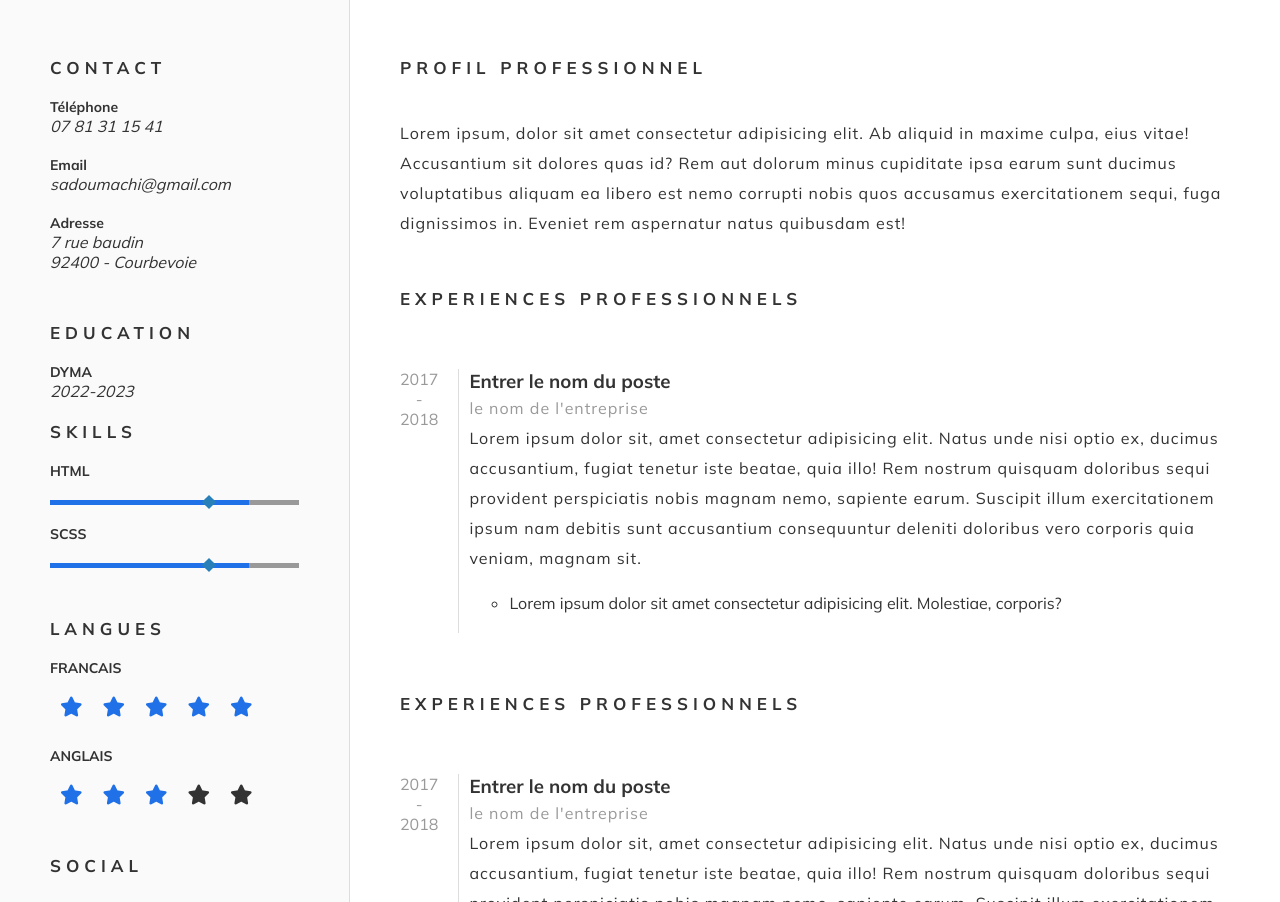
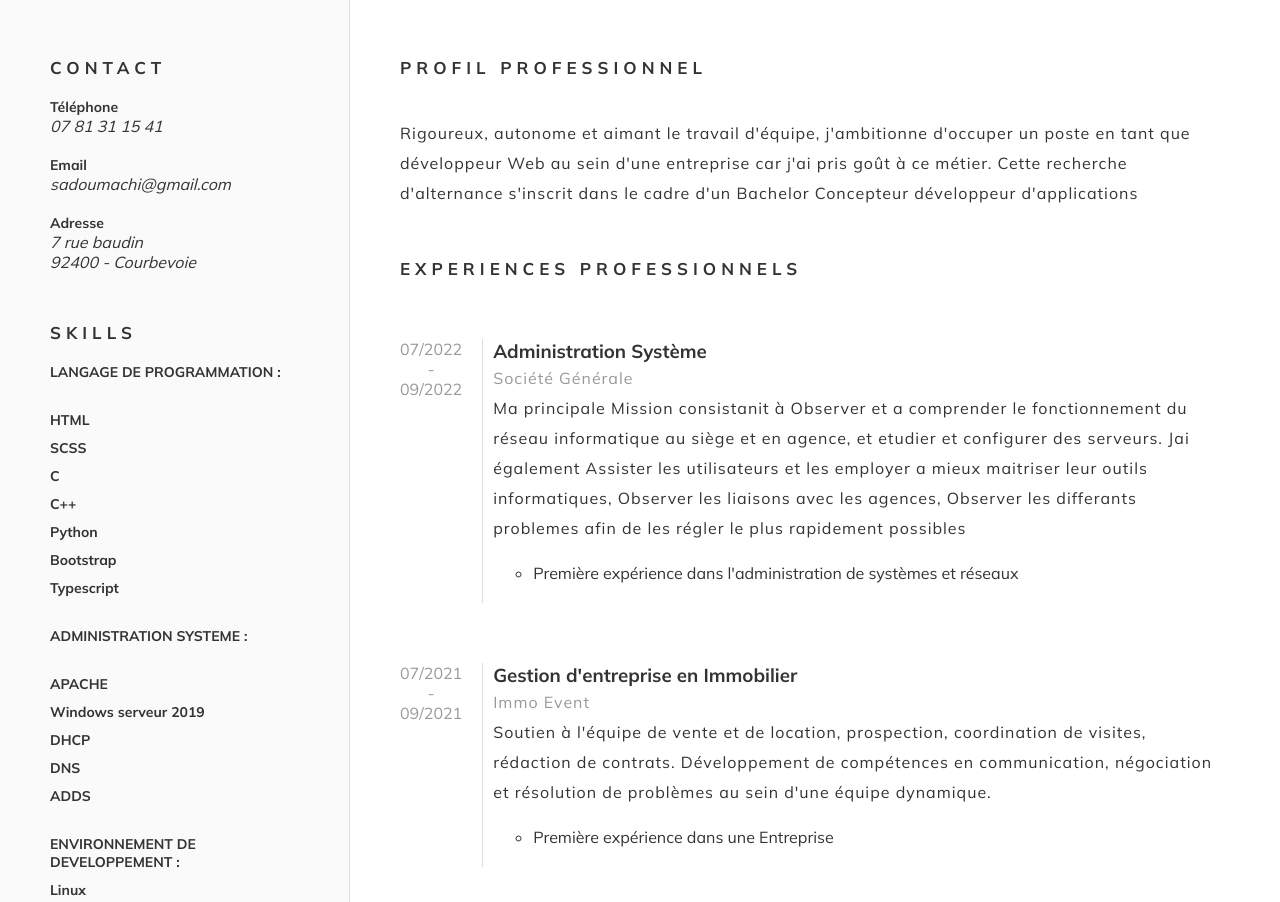
Before and after one commit to Adoum15/cv-adoum, a website: page index.html in a window 1280 px wide. Shown: the part 352-1254 px from the top of the page. Drawn offline with Linux system fonts and the light colour scheme.

Commit message:
derniere modif

```diff
--- a/index.html
+++ b/index.html
@@ -21,7 +21,7 @@
     <div class="grid-container">
       <header>
         <h1><span>A</span>doum Salah</h1>
-        <p>Integrateur HTML & CSS</p>
+        <p>Concepteur développeur d'applications</p>
       </header>
       <section class="picture">
         <img src="./image/adoum.jpeg" alt="Adoum" />
@@ -40,23 +40,41 @@
           </p>
         </div>
         <div class="block">
-          <h2 class="title-small">EDUCATION</h2>
+          <!-- <h2 class="title-small">EDUCATION</h2>
           <h3>DYMA</h3>
           <p>2022-2023</p>
+          <h3>ETNA</h3>
+          <p>2022-2023</p>
+          <h3>ISGA</h3>
+          <p>2022-2023</p> -->
           <div class="block">
             <h2 class="title-small">SKILLS</h2>
+            <h3>LANGAGE DE PROGRAMMATION :</h3>
+            <br />
             <h3>HTML</h3>
-            <div class="bar-skill">
-              <div class="bar-skill-progress">
-                <div class="bar-skill-dot"></div>
-              </div>
-            </div>
             <h3>SCSS</h3>
-            <div class="bar-skill">
-              <div class="bar-skill-progress">
-                <div class="bar-skill-dot"></div>
-              </div>
-            </div>
+            <h3>C</h3>
+            <h3>C++</h3>
+            <h3>Python</h3>
+            <h3>Bootstrap</h3>
+            <h3>Typescript</h3>
+            <br />
+            <h3>ADMINISTRATION SYSTEME :</h3>
+            <br />
+            <h3>APACHE</h3>
+            <h3>Windows serveur 2019</h3>
+            <h3>DHCP</h3>
+            <h3>DNS</h3>
+            <h3>ADDS</h3>
+            <br />
+            <h3>ENVIRONNEMENT DE DEVELOPPEMENT :</h3>
+            <h3>Linux</h3>
+            <h3>Unix</h3>
+            <h3>Debian</h3>
+            <h3>VsCode</h3>
+            <h3>GitLab, GItHub</h3>
+            <h3>Wamp, Xamp</h3>
+            <h3>VMware</h3>
           </div>
         </div>
         <div class="block">
@@ -97,88 +115,93 @@
       <main>
         <h2 class="title-small">PROFIL PROFESSIONNEL</h2>
         <p class="mb-5">
-          Lorem ipsum, dolor sit amet consectetur adipisicing elit. Ab aliquid
-          in maxime culpa, eius vitae! Accusantium sit dolores quas id? Rem aut
-          dolorum minus cupiditate ipsa earum sunt ducimus voluptatibus aliquam
-          ea libero est nemo corrupti nobis quos accusamus exercitationem sequi,
-          fuga dignissimos in. Eveniet rem aspernatur natus quibusdam est!
+          Rigoureux, autonome et aimant le travail d'équipe, j'ambitionne
+          d'occuper un poste en tant que développeur Web au sein d'une
+          entreprise car j'ai pris goût à ce métier. Cette recherche
+          d'alternance s'inscrit dans le cadre d'un Bachelor Concepteur
+          développeur d'applications
         </p>
         <h2 class="title-small">EXPERIENCES PROFESSIONNELS</h2>
         <div class="experience">
           <div class="timeline">
-            2017 <br />
+            07/2022 <br />
             - <br />
-            2018
+            09/2022
           </div>
           <div class="content">
-            <h3>Entrer le nom du poste</h3>
-            <p class="text-hint">le nom de l'entreprise</p>
+            <h3>Administration Système</h3>
+            <p class="text-hint">Société Générale</p>
             <p>
-              Lorem ipsum dolor sit, amet consectetur adipisicing elit. Natus
-              unde nisi optio ex, ducimus accusantium, fugiat tenetur iste
-              beatae, quia illo! Rem nostrum quisquam doloribus sequi provident
-              perspiciatis nobis magnam nemo, sapiente earum. Suscipit illum
-              exercitationem ipsum nam debitis sunt accusantium consequuntur
-              deleniti doloribus vero corporis quia veniam, magnam sit.
+              Ma principale Mission consistanit à Observer et a comprender le
+              fonctionnement du réseau informatique au siège et en agence, et
+              etudier et configurer des serveurs. Jai également Assister les
+              utilisateurs et les employer a mieux maitriser leur outils
+              informatiques, Observer les liaisons avec les agences, Observer
+              les differants problemes afin de les régler le plus rapidement
+              possibles
             </p>
             <ul>
               <li>
-                Lorem ipsum dolor sit amet consectetur adipisicing elit.
-                Molestiae, corporis?
+                Première expérience dans l'administration de systèmes et réseaux
               </li>
             </ul>
           </div>
         </div>
-        <h2 class="title-small">EXPERIENCES PROFESSIONNELS</h2>
         <div class="experience">
           <div class="timeline">
-            2017 <br />
+            07/2021 <br />
             - <br />
-            2018
+            09/2021
           </div>
           <div class="content">
-            <h3>Entrer le nom du poste</h3>
-            <p class="text-hint">le nom de l'entreprise</p>
+            <h3>Gestion d'entreprise en Immobilier</h3>
+            <p class="text-hint">Immo Event</p>
             <p>
-              Lorem ipsum dolor sit, amet consectetur adipisicing elit. Natus
-              unde nisi optio ex, ducimus accusantium, fugiat tenetur iste
-              beatae, quia illo! Rem nostrum quisquam doloribus sequi provident
-              perspiciatis nobis magnam nemo, sapiente earum. Suscipit illum
-              exercitationem ipsum nam debitis sunt accusantium consequuntur
-              deleniti doloribus vero corporis quia veniam, magnam sit.
+              Soutien à l'équipe de vente et de location, prospection,
+              coordination de visites, rédaction de contrats. Développement de
+              compétences en communication, négociation et résolution de
+              problèmes au sein d'une équipe dynamique.
             </p>
             <ul>
-              <li>
-                Lorem ipsum dolor sit amet consectetur adipisicing elit.
-                Molestiae, corporis?
-              </li>
+              <li>Première expérience dans une Entreprise</li>
             </ul>
           </div>
         </div>
-        <h2 class="title-small">EXPERIENCES PROFESSIONNELS</h2>
+        <h2 class="title-small">FORMATION</h2>
         <div class="experience">
           <div class="timeline">
-            2017 <br />
+            2023 <br />
             - <br />
-            2018
+            2024
           </div>
           <div class="content">
-            <h3>Entrer le nom du poste</h3>
-            <p class="text-hint">le nom de l'entreprise</p>
             <p>
-              Lorem ipsum dolor sit, amet consectetur adipisicing elit. Natus
-              unde nisi optio ex, ducimus accusantium, fugiat tenetur iste
-              beatae, quia illo! Rem nostrum quisquam doloribus sequi provident
-              perspiciatis nobis magnam nemo, sapiente earum. Suscipit illum
-              exercitationem ipsum nam debitis sunt accusantium consequuntur
-              deleniti doloribus vero corporis quia veniam, magnam sit.
+              En cours de Formation pour un Bachelor Concepteur développeur
+              d'applications à l'ISCOD
             </p>
-            <ul>
-              <li>
-                Lorem ipsum dolor sit amet consectetur adipisicing elit.
-                Molestiae, corporis?
-              </li>
-            </ul>
+          </div>
+        </div>
+        <div class="experience">
+          <div class="timeline">
+            2022 <br />
+            - <br />
+            2023
+          </div>
+          <div class="content">
+            <p>
+              Formation de 4 mois en Architecte logiciel, développeur
+              d'application à ETNA 2022-2023
+            </p>
+          </div>
+        </div>
+        <div class="experience">
+          <div class="timeline">
+            2020 <br />
+            - <br />
+            2022
+          </div>
+          <div class="content">
+            <p>Prépa Intégré Réaliser à L'ISGA</p>
           </div>
         </div>
       </main>
```
